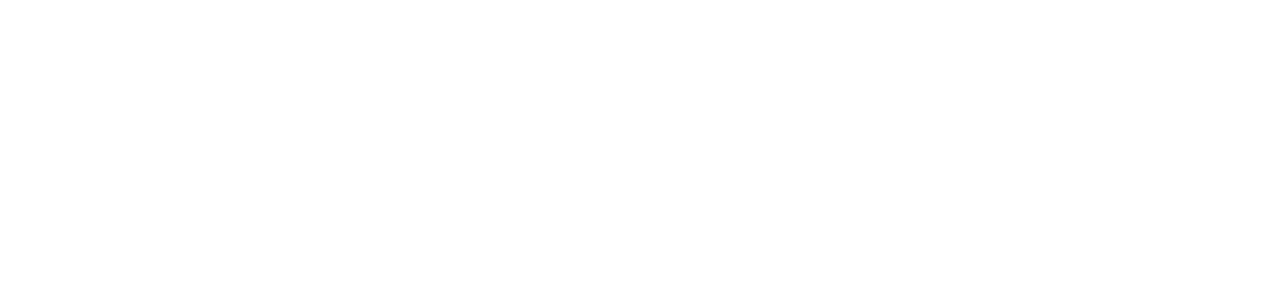
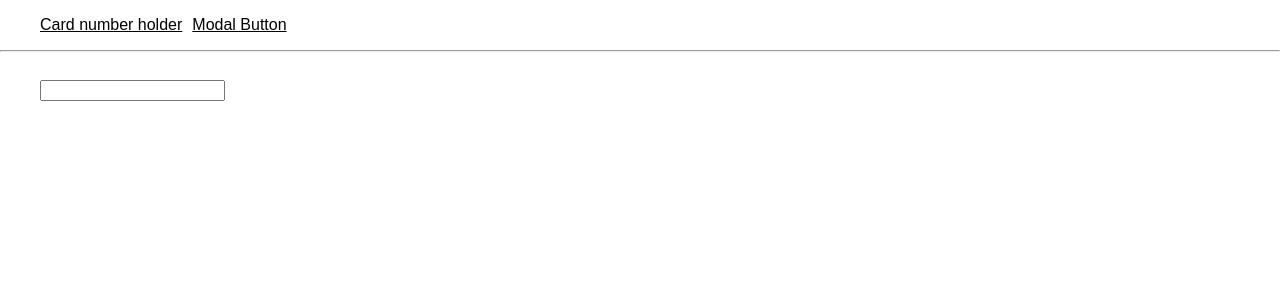
Before and after one commit to taksenov/react-loftschool-homework-4, a React (Create React App) app: page / in a window 1280 px wide. Shown: the top 300 px of the page. Built offline with nearby package versions, Linux system fonts and the light colour scheme.

Commit message:
Switcher tests -- all done

```diff
--- a/src/App.js
+++ b/src/App.js
@@ -1,4 +1,4 @@
-import React, {Component} from 'react';
+import React, { Component } from 'react';
 import './App.css';
 import Switcher from './Switcher';
 import CardNumberHolder from './CardNumberHolder';
--- a/src/CardNumberHolder.js
+++ b/src/CardNumberHolder.js
@@ -11,6 +11,8 @@ class CardNumberHolder extends Component {
         this.handleChange = this.handleChange.bind(this);
     } //constructor
 
+    static displayName = 'Card number holder';
+
     handleChange(e) {
         this.setState({ cardNumber: e.target.value });
     } //handleChange
--- a/src/ModalButton.js
+++ b/src/ModalButton.js
@@ -11,6 +11,8 @@ class ModalButton extends Component {
         this.showModal = this.showModal.bind(this);
         this.renderModal = this.renderModal.bind(this);
     } // constructor
+
+    static displayName = 'Modal Button';
 
     hideModal() {
         this.setState({
--- a/src/Switcher.js
+++ b/src/Switcher.js
@@ -1,4 +1,4 @@
-import { Component } from 'react';
+import React, { Component } from 'react';
 import './Switcher.css';
 
 // Для работы этой компоненты нужно использовать методы React.Children.toArray
@@ -12,12 +12,40 @@ class Switcher extends Component {
         };
 
         this.handleChangeChild = this.handleChangeChild.bind(this);
-    }
+    } //constructor
 
-    handleChangeChild() {} //handleChangeChild
+    handleChangeChild(e) {
+        this.setState({
+            selectedChild: +e.target.getAttribute('data-id')
+        });
+    } //handleChangeChild
 
     render() {
-        return null;
+        const { selectedChild } = this.state;
+        const { children } = this.props;
+
+        return (
+            <div>
+                <nav>
+                    <ul className="component-list">
+                        {React.Children.map(children, (child, childIndex) => (
+                            <li
+                                className="component-list__name"
+                                key={child.type.name}
+                                data-id={childIndex}
+                                onClick={this.handleChangeChild}
+                            >
+                                {child.type.displayName || child.type.name}
+                            </li>
+                        ))}
+                    </ul>
+                </nav>
+                <hr />
+                <div className="component-wrapper">
+                    {React.Children.toArray(children)[selectedChild]}
+                </div>
+            </div>
+        );
     }
 }
 
```
Lines whose indentation alone changed are shown as unchanged.
